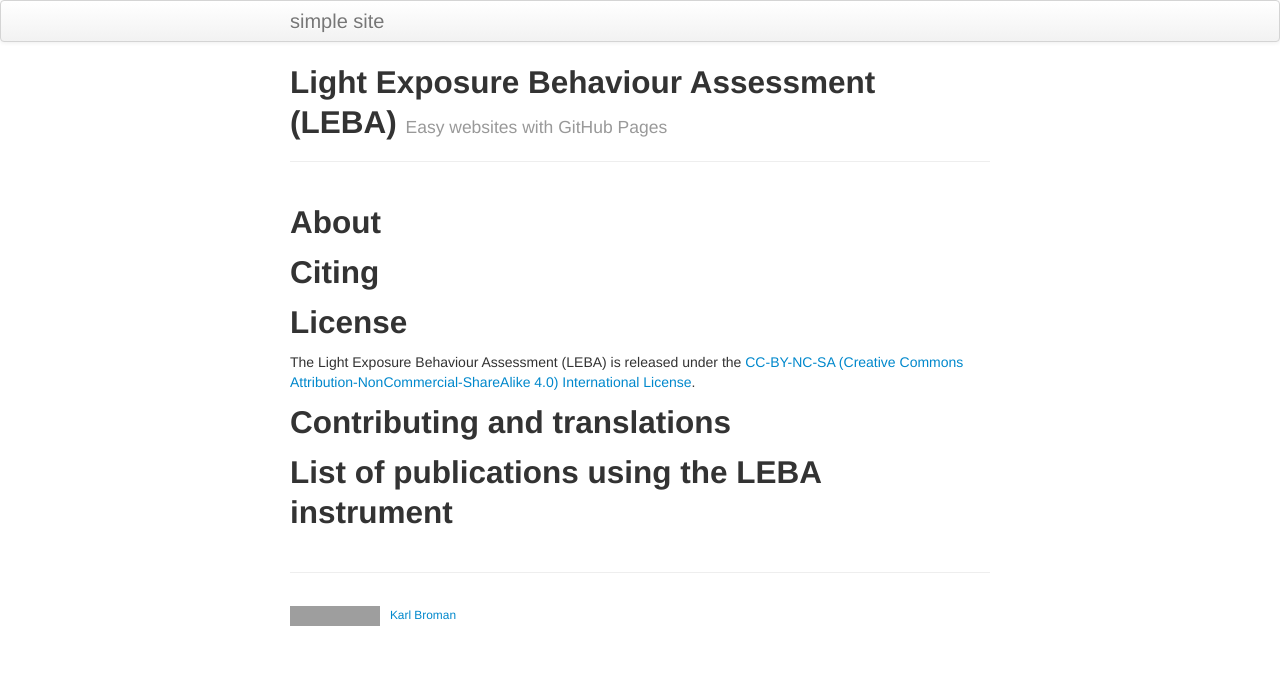
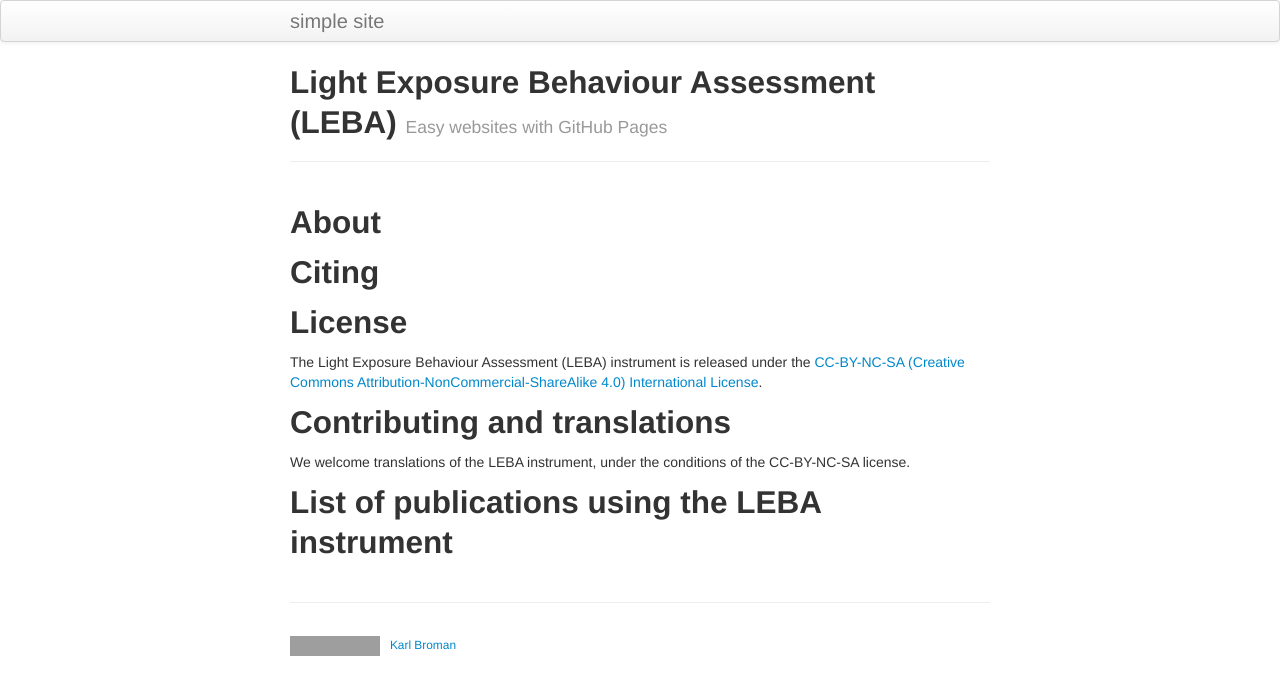
Before and after one commit to leba-instrument/leba-instrument.github.io, a Jekyll site: the page built from index.md, in a window 1280 px wide. Shown: the top 695 px of the page. Built offline with Jekyll 4.4.1, drawn with Linux system fonts in a browser that asks for light colours; grey boxes are pictures that could not be loaded.

Commit message:
Update index.md

```diff
--- a/index.md
+++ b/index.md
@@ -11,8 +11,10 @@ description: Website for the Light Exposure Behaviour Assessment (LEBA) instrume
 
 ## License
 
-The Light Exposure Behaviour Assessment (LEBA) is released under the [CC-BY-NC-SA (Creative Commons Attribution-NonCommercial-ShareAlike 4.0) International License](https://creativecommons.org/licenses/by-nc-sa/4.0/).
+The Light Exposure Behaviour Assessment (LEBA) instrument is released under the [CC-BY-NC-SA (Creative Commons Attribution-NonCommercial-ShareAlike 4.0) International License](https://creativecommons.org/licenses/by-nc-sa/4.0/).
 
 ## Contributing and translations
 
+We welcome translations of the LEBA instrument, under the conditions of the CC-BY-NC-SA license.
+
 ## List of publications using the LEBA instrument
```
